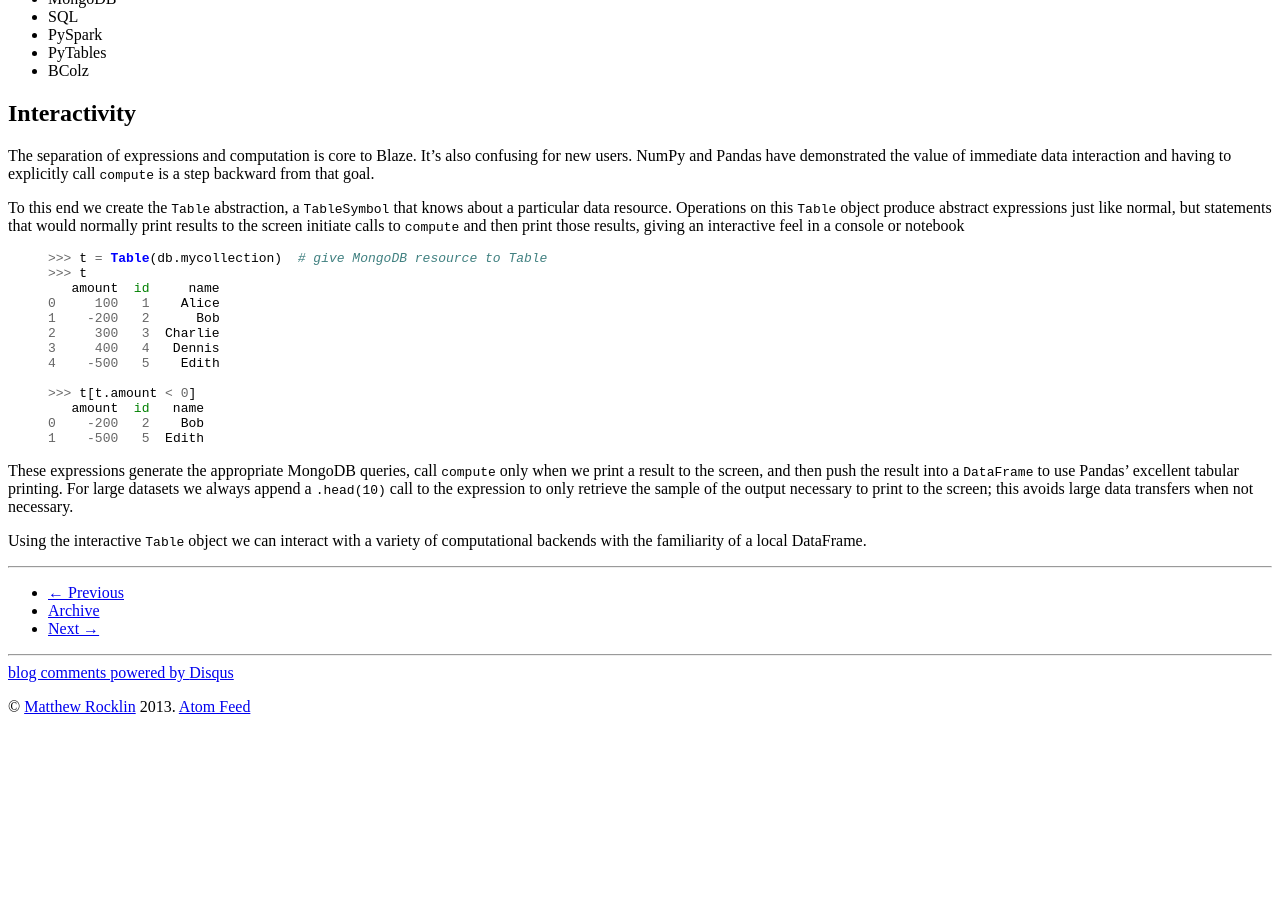
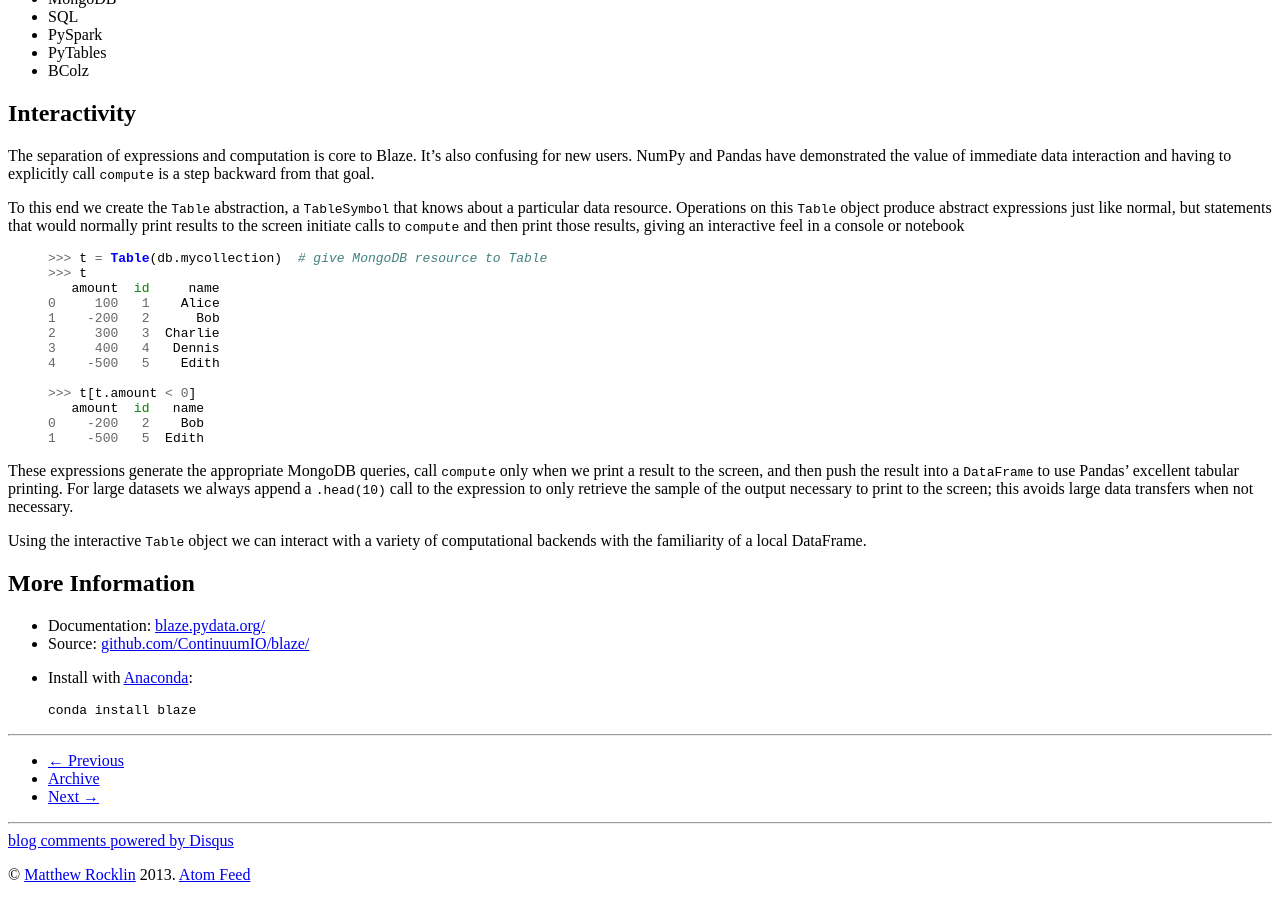
Before and after one commit to besyskymnbk/blog, a Jekyll site: the page built from _posts/work/2014-09-01-Blaze-Expressions.md, in a window 1280 px wide and 900 px high, scrolled down 2026 px. Built offline with Jekyll 4.4.1, drawn with Linux system fonts in a browser that asks for light colours; comment, search, counter and statistics services are not loaded; before the commit the page ends 2758 px from its top, so only the background shows below that.

Commit message:
blaze: more information and grammar changes

```diff
--- a/_posts/work/2014-09-01-Blaze-Expressions.md
+++ b/_posts/work/2014-09-01-Blaze-Expressions.md
@@ -204,3 +204,12 @@ transfers when not necessary.
 
 Using the interactive `Table` object we can interact with a variety of
 computational backends with the familiarity of a local DataFrame.
+
+More Information
+----------------
+
+*   Documentation: [blaze.pydata.org/](http://blaze.pydata.org/)
+*   Source: [github.com/ContinuumIO/blaze/](http://github.com/ContinuumIO/blaze/)
+*   Install with [Anaconda](https://store.continuum.io/cshop/anaconda/):
+
+        conda install blaze
```
Also changed, not shown: _posts/work/2014-09-01-Blaze-HMDA.md (+19 -10 lines), _posts/work/2014-09-01-Blaze-into.md (+9 -0 lines).
